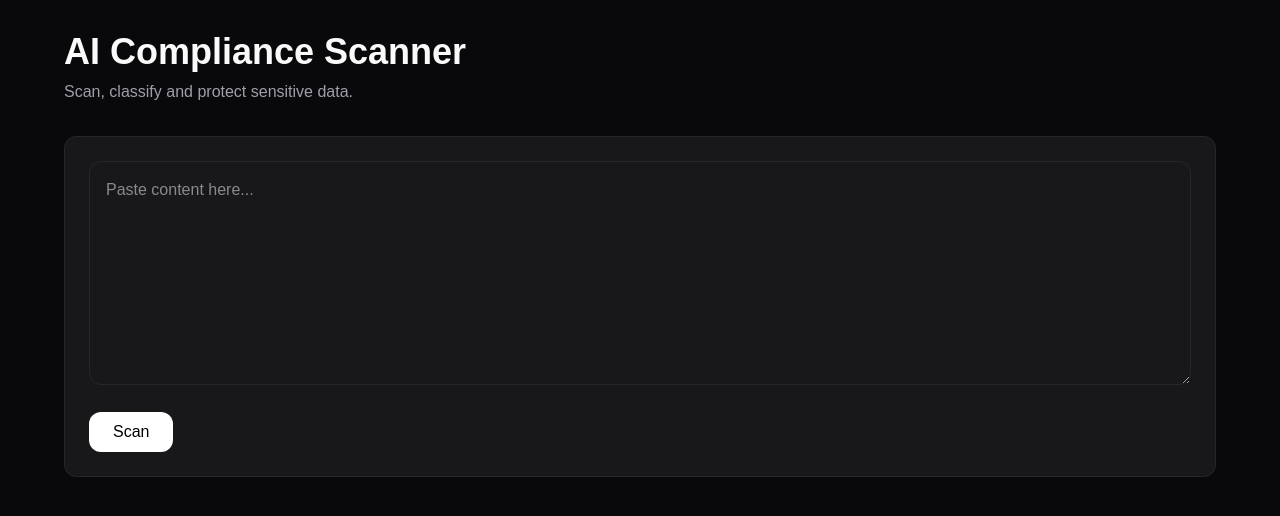
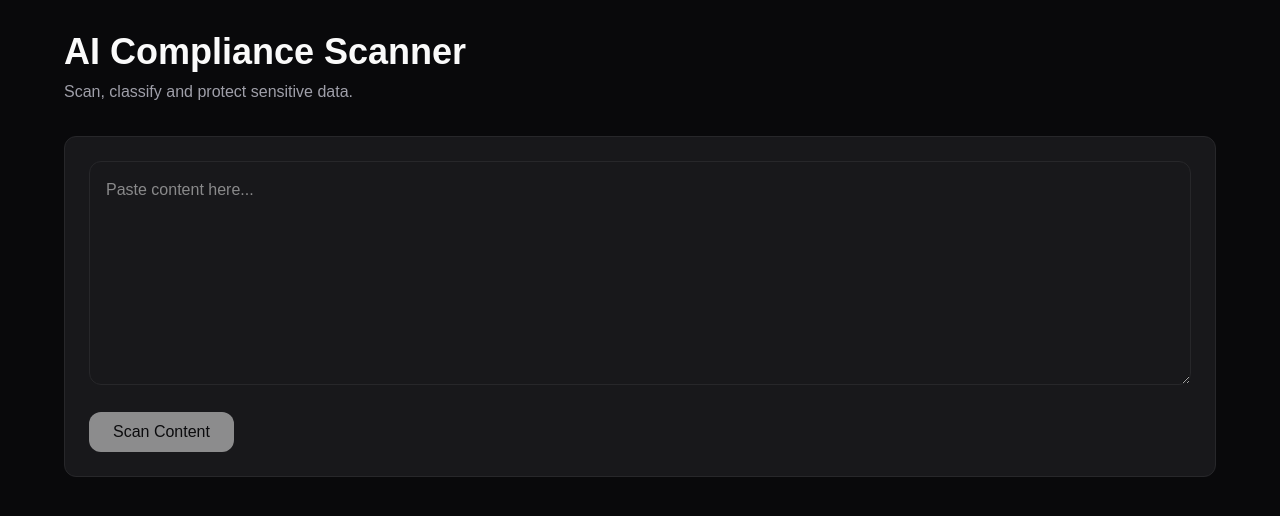
Before and after one commit to gabrielslucio/ai-compliance, a Next.js app in the folder frontend/: page / in a window 1280 px wide. Shown: the top 516 px of the page. Built offline with nearby package versions, Linux system fonts and the light colour scheme.

Commit message:
iprovement: visual clean up and visual architecture unified tables

```diff
--- a/frontend/app/page.tsx
+++ b/frontend/app/page.tsx
@@ -25,23 +25,31 @@ import {useState} from "react";
 export default function Home() {
   const [content, setContent] = useState("");
   const [result, setResult] = useState<ScanResult | null>(null);
+  const [isLoading, setIsLoading] = useState(false);
 
   async function handleScan(){
     if(!content.trim()) {
       return;
     }
     try {
+      setIsLoading(true);
+
       const data = await scanContent(content);
+
       setResult(data);
+
     } catch (error) {
       console.log(error)
+
+    } finally {
+      setIsLoading(false);
     }
   }
 
   return (
     <PageContainer>
       <PageHeader title="AI Compliance Scanner" description="Scan, classify and protect sensitive data." />
-      <ScannerInputCard content={content} onChange={(e) => setContent(e.target.value)} onScan={handleScan} />
+      <ScannerInputCard content={content} onChange={(e) => setContent(e.target.value)} onScan={handleScan} isLoading={isLoading}/>
     {result && (
       <ScanResults result={result} />
     )}
--- a/frontend/components/scanner/FindingsTable.tsx
+++ b/frontend/components/scanner/FindingsTable.tsx
@@ -2,6 +2,7 @@ import {Card} from "../ui/Card";
 import {Finding} from "../../types/finding";
 import {StatusBadge} from "../ui/StatusBadge";
 import {Badge} from "../ui/Badge";
+import {formatLabel} from "../../lib/format";
 
 type FindingsTableProps = {
     findings: Finding[];
@@ -33,7 +34,7 @@ export function FindingsTable({
                     {findings.map((finding, index) => (
                         <tr key={index} className="border-b border-zinc-800">
                             <td className="py-2">
-                                {finding.type}
+                                {formatLabel(finding.type)}
                             </td>
                             <td className="py-2">
                                 <StatusBadge value={finding.severity} />
--- a/frontend/components/scanner/ScannerInputCard.tsx
+++ b/frontend/components/scanner/ScannerInputCard.tsx
@@ -7,20 +7,22 @@ type ScannerInputCardProps = {
     content: string;
     onChange: (e: React.ChangeEvent<HTMLTextAreaElement>) => void;
     onScan: () => void;
+    isLoading: boolean;
 };
 
 export function ScannerInputCard({
     content,
     onChange,
-    onScan
+    onScan,
+    isLoading,
 }: ScannerInputCardProps) {
     return (
         <Card>
             <div className="space-y-4">
                 <Textarea value={content} placeholder="Paste content here..." onChange={onChange} />
             </div>
-            <Button onClick={onScan}>
-                Scan
+            <Button onClick={onScan} disabled={isLoading}>
+                {isLoading ? "Scanning..." : "Scan Content"}
             </Button>
         </Card>
     );
--- a/frontend/components/ui/Button.tsx
+++ b/frontend/components/ui/Button.tsx
@@ -1,14 +1,16 @@
 type ButtonProps = {
     children: React.ReactNode;
     onClick?: () => void;
+    disabled?: boolean;
 };
 
 export function Button({
     children,
     onClick,
+    disabled = false,
 } : ButtonProps) {
     return (
-        <button onClick={onClick} className="rounded-xl bg-white px-6 py-2 font-medium text-black transition hover:opacity-90">
+        <button onClick={onClick} className="rounded-xl bg-white px-6 py-2 font-medium text-black transition hover:opacity-90 disabled: cursor-not-allowed disabled: opacity-50">
             {children}
         </button>
     );
--- /dev/null
+++ b/frontend/lib/format.ts
@@ -0,0 +1,8 @@
+export function formatLabel(
+    value: string
+) {
+    return value
+        .split("_")
+        .map((word) => word.charAt(0).toUpperCase() + word.slice(1))
+        .join(" ");
+}
```
